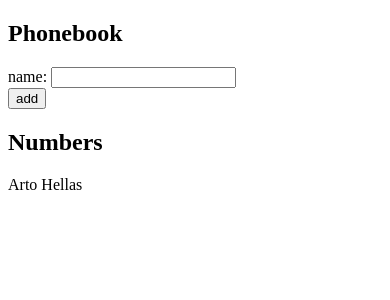
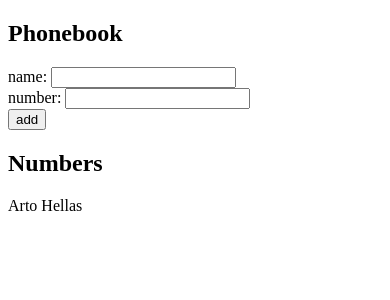
Before and after one commit to beqarion/FullStackOpen, a React (Create React App) app in the folder part2/phonebook/: page / in a window 390 px wide. Shown: the top 300 px of the page. Built offline with nearby package versions, Linux system fonts and the light colour scheme.

Commit message:
2.8: The Phonebook Step3

```diff
--- a/part2/phonebook/src/components/App.js
+++ b/part2/phonebook/src/components/App.js
@@ -6,7 +6,11 @@ const App = () => {
     { name: 'Arto Hellas' }
   ])
   const [ newName, setNewName ] = useState('')
-  const handleChange = (event) => setNewName(event.target.value)
+  const [ newNumber, setNewNumber ] = useState('')
+
+  const handleInput = (event) => setNewName(event.target.value)
+  const handleNumber = (event) => setNewNumber(event.target.value)
+
   const handleSubmit = (event) => {
       event.preventDefault()
       if(persons.some( person => {
@@ -24,7 +28,10 @@ const App = () => {
       <h2>Phonebook</h2>
       <form onSubmit={handleSubmit}>
         <div>
-          name: <input value={newName} onChange={handleChange} />
+          name: <input value={newName} onChange={handleInput} />
+        </div>
+        <div>
+            number: <input value={newNumber} onChange={handleNumber} />
         </div>
         <div>
           <button type="submit">add</button>
```
Also changed, not shown: 1 other file (tests, documents, lock files or other folders).
